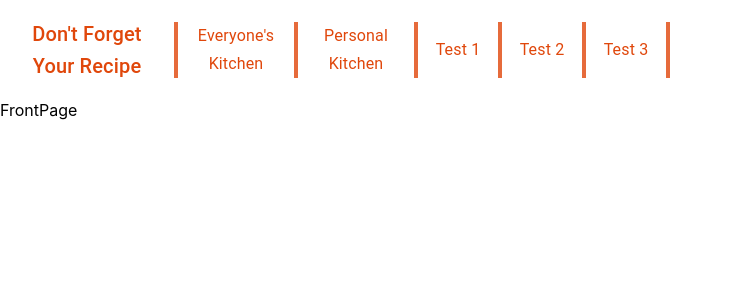
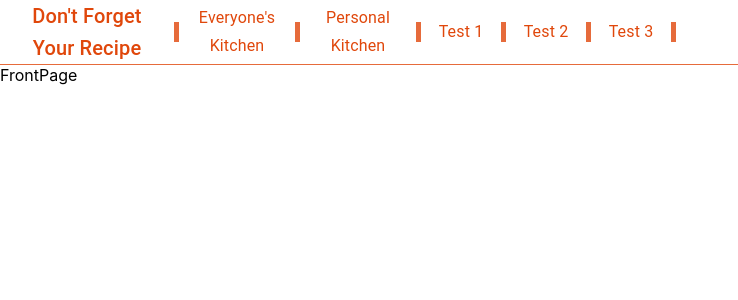
Before and after one commit to IT-Project-Team-70/IT-Project, a React (Create React App) app in the folder front-end/: page / in a window 1280 px wide. Shown: the top 300 px of the page, without its empty margins (0-738 px from the left). Built offline with nearby package versions, Linux system fonts and the light colour scheme.

Commit message:
update navigator bar css style

```diff
--- a/front-end/src/containers/appLayout/index.js
+++ b/front-end/src/containers/appLayout/index.js
@@ -2,24 +2,30 @@ import { Box, Button, Divider, Typography } from '@mui/material'
 import PropTypes from 'prop-types'
 import React, { Fragment } from 'react'
 import { RouteItems } from '../../routes/routeItems'
-import { useHistory } from 'react-router-dom'
+import { useHistory, useLocation } from 'react-router-dom'
 
 const AppLayout = (props) => {
   const { children = <></> } = props
   const history = useHistory()
+  const pathName = useLocation().pathname
   return (
     <Fragment>
-      <Box sx={{ display: 'flex', flexDirection: 'row' }}>
+      <Box sx={{ display: 'flex', flexDirection: 'row', height: '8vh' }}>
         {RouteItems.map((routeItem, index) => {
           return (
             <Fragment key={routeItem.name}>
               <Box
                 sx={{
                   display: 'flex',
-                  padding: index === 0 ? '12px' : '8px',
+                  paddingLeft: index === 0 ? '12px' : '8px',
+                  paddingRight: index === 0 ? '12px' : '8px',
                   flexGrow: 0,
                   flexShrink: 1,
                   maxWidth: index === 0 ? '150px' : '100px',
+                  boxShadow:
+                    index !== 0 && pathName === routeItem.path
+                      ? '0px -7px 0px 0px #E66B3B inset'
+                      : 'none',
                 }}
               >
                 <Button
@@ -44,7 +50,7 @@ const AppLayout = (props) => {
                 flexItem
                 sx={{
                   borderColor: '#E66B3B',
-                  borderRightWidth: '4px',
+                  borderRightWidth: '5px',
                   marginTop: '22px',
                   marginBottom: '22px',
                 }}
@@ -53,6 +59,11 @@ const AppLayout = (props) => {
           )
         })}
       </Box>
+      <Divider
+        sx={{
+          borderColor: '#E66B3B',
+        }}
+      />
       <div className="content">
         <main className="main-content">{children}</main>
       </div>
```
